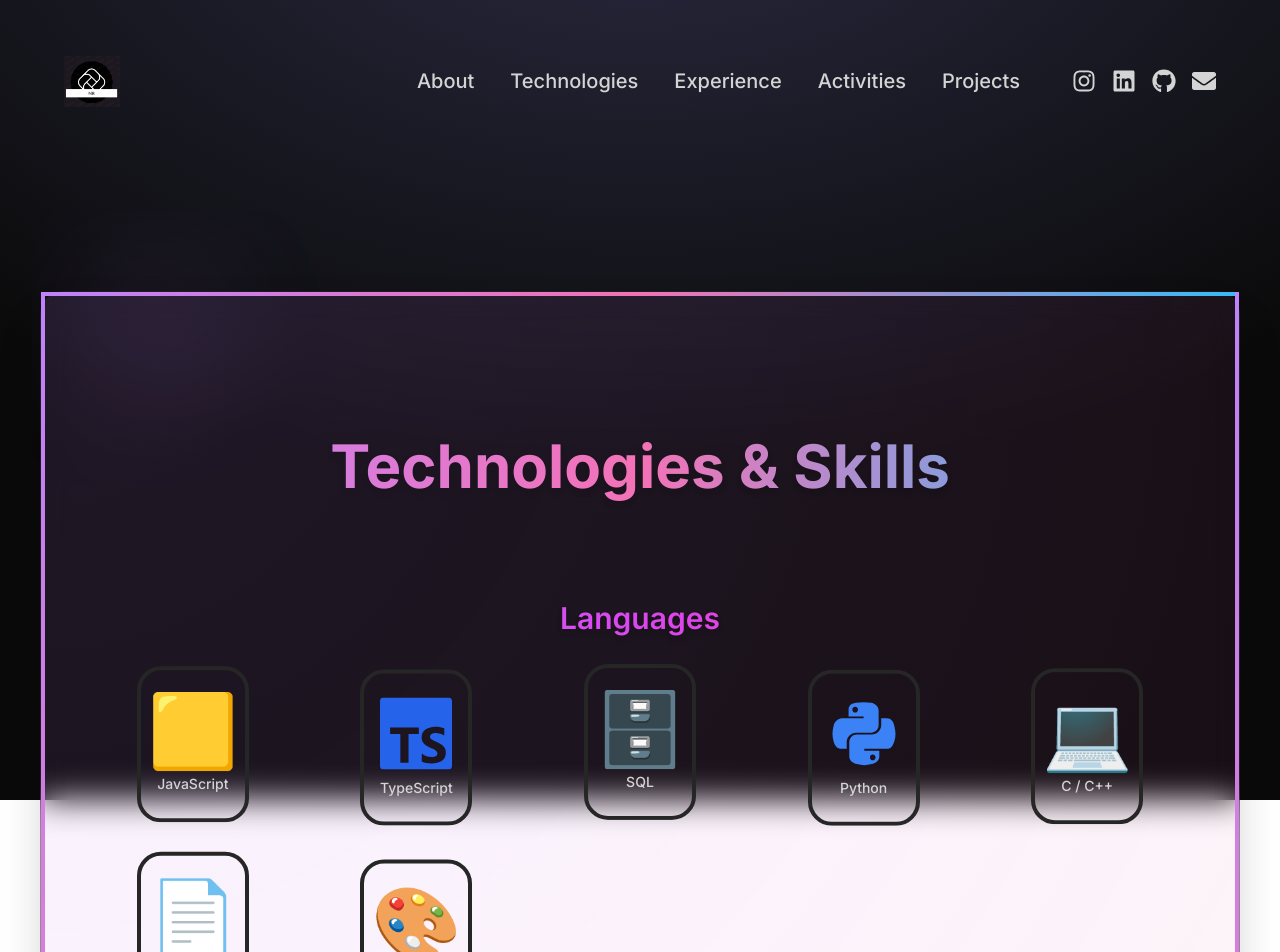
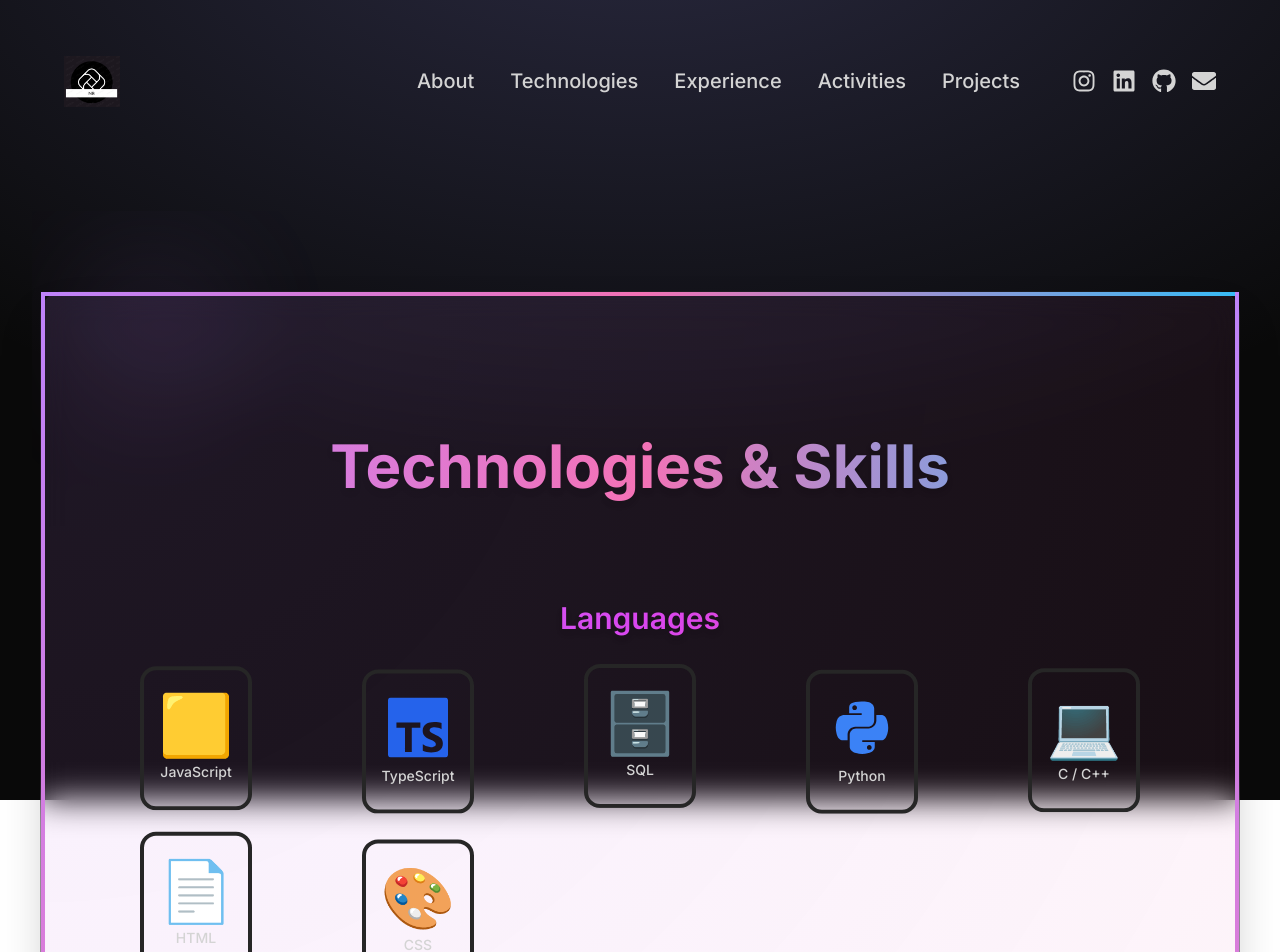
Before and after one commit to Nevin100/React-portfolio-Nevin100, a React (Vite) app: page /technologies in a window 1280 px wide. Shown: the top 952 px of the page. Built offline with nearby package versions, Linux system fonts and the light colour scheme; a web font is replaced by a local one.

Commit message:
Completed Portfolio

```diff
--- a/src/components/About.jsx
+++ b/src/components/About.jsx
@@ -57,7 +57,7 @@ export default function About() {
 
           {/* Title with updated gradient colors */}
           <h2
-            className="text-6xl md:text-6xl font-bold mb-10
+            className="text-6xl text-center md:text-6xl font-bold mb-10
                        bg-gradient-to-r from-purple-400 via-pink-400 to-sky-400
                        bg-clip-text text-transparent drop-shadow-md"
           >
--- a/src/components/Activities.jsx
+++ b/src/components/Activities.jsx
@@ -10,7 +10,7 @@ function Activities() {
         whileInView={{ opacity: 1, y: 0 }}
         initial={{ opacity: 0, y: -100 }}
         transition={{ duration: 0.5 }}
-        className="my-24 text-center text-6xl font-bold bg-gradient-to-r from-purple-400 via-pink-400 to-sky-400 bg-clip-text text-transparent drop-shadow-md"
+        className="my-24 text-center text-4xl lg:text-6xl font-bold bg-gradient-to-r from-purple-400 via-pink-400 to-sky-400 bg-clip-text text-transparent drop-shadow-md"
       >
         Open Source Contributions
       </motion.h2>
--- a/src/components/Technologies.jsx
+++ b/src/components/Technologies.jsx
@@ -134,18 +134,18 @@ export default function Technologies() {
           <div className="absolute top-0 right-0 h-full w-1 bg-gradient-to-b from-purple-400 via-pink-400 to-sky-400 animate-pulse"></div>
 
           {/* Heading */}
-          <h2 className="my-16 text-center text-6xl py-10 font-bold bg-gradient-to-r from-purple-400 via-pink-400 to-sky-400 bg-clip-text text-transparent drop-shadow-md">
+          <h2 className="my-16 text-center text-4xl lg:text-6xl py-10 font-bold bg-gradient-to-r from-purple-400 via-pink-400 to-sky-400 bg-clip-text text-transparent drop-shadow-md">
             Technologies & Skills
           </h2>
 
           {/* Skill Sections */}
           {sections.map(({ title, items }, idx) => (
             <section key={idx} className="mb-16">
-              <h3 className="text-center text-3xl font-semibold mb-8 bg-gradient-to-r from-purple-400 via-fuchsia-500 to-pink-500 bg-clip-text text-transparent drop-shadow-md">
+              <h3 className="text-center text-2xl sm:text-3xl font-semibold mb-6 sm:mb-8 bg-gradient-to-r from-purple-400 via-fuchsia-500 to-pink-500 bg-clip-text text-transparent drop-shadow-md">
                 {title}
               </h3>
 
-              <div className="grid grid-cols-3 sm:grid-cols-4 md:grid-cols-5 gap-6 sm:gap-8 px-4 place-items-center">
+              <div className="grid grid-cols-2 sm:grid-cols-3 md:grid-cols-4 lg:grid-cols-5 gap-4 sm:gap-6 px-2 sm:px-4 place-items-center">
                 {items.map(({ Icon, name, color, emoji }, i) => (
                   <motion.div
                     key={i}
@@ -158,15 +158,17 @@ export default function Technologies() {
                       repeat: Infinity,
                       repeatType: "reverse",
                     }}
-                    className="flex flex-col items-center space-y-2 rounded-3xl border-4 cursor-pointer border-neutral-800 p-6 select-none text-center w-28 hover:border-purple-500 transition-transform duration-300"
+                    className="flex flex-col items-center space-y-2 rounded-2xl border-4 cursor-pointer border-neutral-800 p-4 sm:p-6 w-24 sm:w-28 hover:border-purple-500 transition-transform duration-300"
                     title={name}
                   >
                     {Icon ? (
-                      <Icon className={`text-7xl ${color}`} />
+                      <Icon className={`text-5xl sm:text-6xl ${color}`} />
                     ) : (
-                      <span className={`text-7xl ${color}`}>{emoji}</span>
+                      <span className={`text-5xl sm:text-6xl ${color}`}>
+                        {emoji}
+                      </span>
                     )}
-                    <span className="text-sm text-neutral-300 font-medium">
+                    <span className="text-xs sm:text-sm text-neutral-300 font-medium text-center">
                       {name}
                     </span>
                   </motion.div>
```
